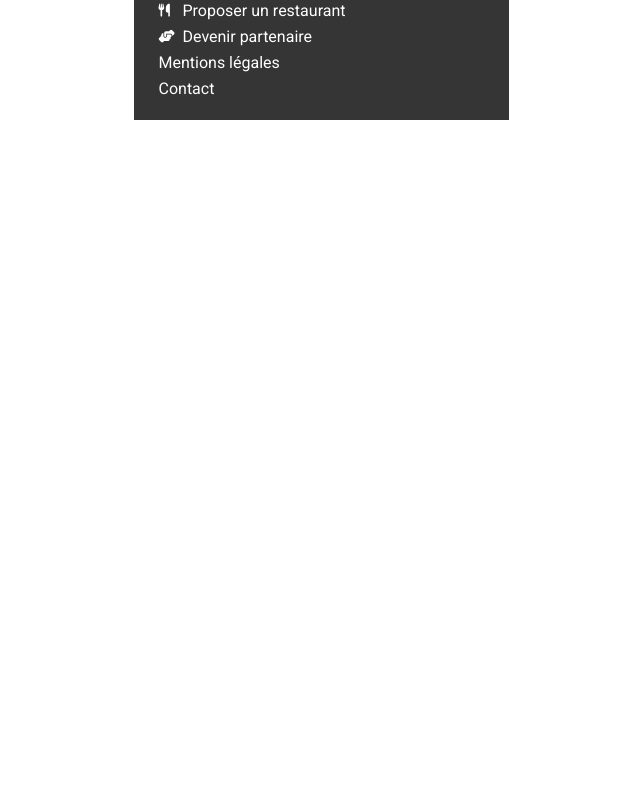
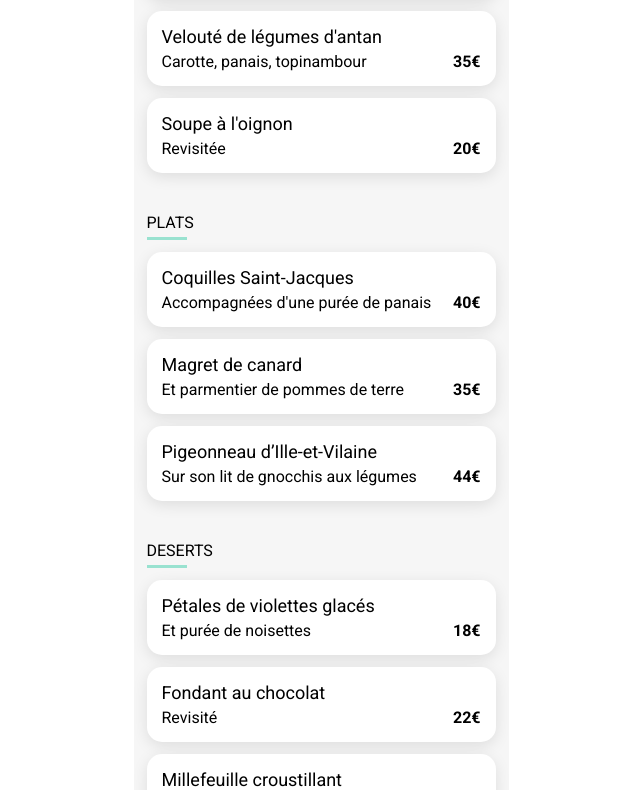
Before and after one commit to debbahj/ohmyfood, a website: page restaurants/menu-a-la-francaise.html in a window 1280 px wide. Shown: the part 494-1284 px from the top of the page, without its empty margins (319-959 px from the left). Before the commit the page ends 800 px from the top, so only its background shows below. Drawn offline with Linux system fonts and the light colour scheme; a web font is replaced by a local one.

Commit message:
Add et Fin du menu des plats

```diff
--- a/restaurants/menu-a-la-francaise.html
+++ b/restaurants/menu-a-la-francaise.html
@@ -1,29 +1,36 @@
 <!DOCTYPE html>
 <html lang="en">
   <head>
-    <meta charset="UTF-8">
-    <meta name="viewport" content="width=device-width, initial-scale=1.0">
+    <meta charset="UTF-8" />
+    <meta name="viewport" content="width=device-width, initial-scale=1.0" />
     <title>Menu - À la française</title>
-    <link rel="preconnect" href="https://fonts.googleapis.com">
-    <link rel="preconnect" href="https://fonts.gstatic.com" crossorigin>
-    <link href="https://fonts.googleapis.com/css2?family=Roboto:wght@400;700&family=Shrikhand&display=swap" rel="stylesheet">
-    <link rel="stylesheet" href="../assets/fontawesome/css/all.min.css">
-    <link rel="stylesheet" href="../assets/style/style.css">
+    <link rel="preconnect" href="https://fonts.googleapis.com" />
+    <link rel="preconnect" href="https://fonts.gstatic.com" crossorigin />
+    <link
+      href="https://fonts.googleapis.com/css2?family=Roboto:wght@400;700&family=Shrikhand&display=swap"
+      rel="stylesheet"
+    />
+    <link rel="stylesheet" href="../assets/fontawesome/css/all.min.css" />
+    <link rel="stylesheet" href="../assets/style/style.css" />
   </head>
   <body>
-
     <header class="menuHeader">
-
       <a href="../index.html" class="menuHeader__link">
         <i class="fas fa-arrow-left"></i>
       </a>
-        <img class="header__logo" src="../assets/Images et textes Ohmyfood/images/logo/ohmyfood@2x.svg" alt="Logo de Ohmyfood">
-
+      <img
+        class="header__logo"
+        src="../assets/Images et textes Ohmyfood/images/logo/ohmyfood@2x.svg"
+        alt="Logo de Ohmyfood"
+      />
     </header>
 
     <main class="menuMain">
-
-        <img class="menuMain__img" src="../assets/Images et textes Ohmyfood/images/restaurants/toa-heftiba-DQKerTsQwi0-unsplash.jpg" alt="Image du restaurant">
+      <img
+        class="menuMain__img"
+        src="../assets/Images et textes Ohmyfood/images/restaurants/toa-heftiba-DQKerTsQwi0-unsplash.jpg"
+        alt="Image du restaurant"
+      />
 
       <div class="menuMain__menu">
         <div class="menuMain__title">
@@ -32,35 +39,139 @@
         </div>
       </div>
 
-        <div class="menuMain__entree">
-            <p class="font__menu--desc">Entrées</p>
-            <div class="menuMain__underline"></div>
-        </div>
-        <div class="menuMain__entree--">
-            <div class="plats">
-                <p>Tartare de poulpe acidulé</p>
-                <p>Aux zestes d'orange</p>
-            </div>
-            <div class="plats"></div>
-            <div class="plats"></div>
+      <div class="menuMain__container">
+        <div class="menuMain__card">
+          <div class="menuMain__entree menuMain__subtitle">
+            <p class="font__menu--desc">ENTRÉES</p>
+            <div class="menuMain__subtitle--underline"></div>
           </div>
 
+          <div class="menuMain__dishe">
+            <div class="menuMain__dishe--desc">
+              <p class="font__menu--dishe">Tartare de poulpe acidulé</p>
+              <p class="font__menu--desc">Aux zestes d'orange</p>
+            </div>
+            <div class="menuMain__dishe--price">
+              <p class="font__menu--price">25<span>€</span></p>
+            </div>
+          </div>
+          <div class="menuMain__dishe">
+            <div class="menuMain__dishe--desc">
+              <p class="font__menu--dishe">Velouté de légumes d'antan</p>
+              <p>Carotte, panais, topinambour</p>
+            </div>
+            <div class="menuMain__dishe--price">
+              <p class="font__menu--price">35<span>€</span></p>
+            </div>
+          </div>
+          <div class="menuMain__dishe">
+            <div class="menuMain__dishe--desc">
+              <p class="font__menu--dishe">Soupe à l'oignon</p>
+              <p>Revisitée</p>
+            </div>
+            <div class="menuMain__dishe--price">
+              <p class="font__menu--price">20<span>€</span></p>
+            </div>
+          </div>
+        </div>
+
+        <div class="menuMain__card">
+          <div class="menuMain__plat menuMain__subtitle">
+            <p class="font__menu--desc">PLATS</p>
+            <div class="menuMain__subtitle--underline"></div>
+          </div>
+
+          <div class="menuMain__dishe">
+            <div class="menuMain__dishe--desc">
+              <p class="font__menu--dishe">Coquilles Saint-Jacques</p>
+              <p>Accompagnées d'une purée de panais</p>
+            </div>
+            <div class="menuMain__dishe--price">
+              <p class="font__menu--price">40<span>€</span></p>
+            </div>
+          </div>
+          <div class="menuMain__dishe">
+            <div class="menuMain__dishe--desc">
+              <p class="font__menu--dishe">Magret de canard</p>
+              <p>Et parmentier de pommes de terre</p>
+            </div>
+            <div class="menuMain__dishe--price">
+              <p class="font__menu--price">35<span>€</span></p>
+            </div>
+          </div>
+          <div class="menuMain__dishe">
+            <div class="menuMain__dishe--desc">
+              <p class="font__menu--dishe">Pigeonneau d’Ille-et-Vilaine</p>
+              <p>Sur son lit de gnocchis aux légumes</p>
+            </div>
+            <div class="menuMain__dishe--price">
+              <p class="font__menu--price">44<span>€</span></p>
+            </div>
+          </div>
+        </div>
+
+        <div class="menuMain__card">
+          <div class="menuMain__desert menuMain__subtitle">
+            <p class="font__menu--desc">DESERTS</p>
+            <div class="menuMain__subtitle--underline"></div>
+          </div>
+
+          <div class="menuMain__dishe">
+            <div class="menuMain__dishe--desc">
+              <p class="font__menu--dishe">Pétales de violettes glacés</p>
+              <p>Et purée de noisettes</p>
+            </div>
+            <div class="menuMain__dishe--price">
+              <p class="font__menu--price">18<span>€</span></p>
+            </div>
+          </div>
+          <div class="menuMain__dishe">
+            <div class="menuMain__dishe--desc">
+              <p class="font__menu--dishe">Fondant au chocolat</p>
+              <p>Revisité</p>
+            </div>
+            <div class="menuMain__dishe--price">
+              <p class="font__menu--price">22<span>€</span></p>
+            </div>
+          </div>
+          <div class="menuMain__dishe">
+            <div class="menuMain__dishe--desc">
+              <p class="font__menu--dishe">Millefeuille croustillant</p>
+              <p>Myrtilles et pâte d’amande</p>
+            </div>
+            <div class="menuMain__dishe--price">
+              <p class="font__menu--price">23<span>€</span></p>
+            </div>
+          </div>
+        </div>
+
+        <a href="#">
+          <button class="button">Commander</button>
+        </a>
+      </div>
     </main>
 
     <footer class="footer">
-
       <div>
-            <a href="../index.html"><p class="footer__title font__home--footer">ohmyfood</p></a>
+        <a href="../index.html"
+          ><p class="footer__title font__home--footer">ohmyfood</p></a
+        >
       </div>
 
       <div class="footer__subtitle font__home--footer--desc">
-            <a href="#"><p class="footer__subtitle--icon"><i class="fas fa-utensils"></i>Proposer un restaurant</p></a>
-            <a href="#"><p class="footer__subtitle--icon"><i class="fas fa-handshake-angle"></i>Devenir partenaire</p></a>
+        <a href="#"
+          ><p class="footer__subtitle--icon">
+            <i class="fas fa-utensils"></i>Proposer un restaurant
+          </p></a
+        >
+        <a href="#"
+          ><p class="footer__subtitle--icon">
+            <i class="fas fa-handshake-angle"></i>Devenir partenaire
+          </p></a
+        >
         <a href="#"><p>Mentions légales</p></a>
         <a href="#"><p>Contact</p></a>
       </div>
-
     </footer>
-
   </body>
 </html>
--- a/scss/components/_index.scss
+++ b/scss/components/_index.scss
@@ -1,4 +1,5 @@
 @forward "./buttons";
+@forward './menu-dishe';
 @forward "./input";
 @forward "./discover";
 @forward "./how-to-use.scss";
--- /dev/null
+++ b/scss/components/_menu-dishe.scss
@@ -0,0 +1,5 @@
+.menuMain__dishe {
+  border-radius: 15px;
+  background: white;
+  box-shadow: 0px 4.011px 15.043px 0px rgba(0, 0, 0, 0.1);
+}
--- a/scss/layouts/_restaurant.scss
+++ b/scss/layouts/_restaurant.scss
@@ -1,4 +1,5 @@
 @use "../utils/variables" as utils;
+@use '../components/index' as comp;
 
 .restaurant {
     background: utils.$color-bg;
@@ -49,9 +50,7 @@
     &__menu {
         display: flex;
         padding: 0 17px;
-        gap: 40px;
         border-radius: 40px 40px 0 0;
-
         position: relative;
         top: -35px;
         margin-top: -25px;
@@ -65,4 +64,36 @@
         gap: 100px;
         font-size: 22px;
     }
+    &__container {
+        display: flex;
+        flex-direction: column;
+        padding: 0 13px;
+        gap: 40px;
+    }
+    &__card {
+        display: flex;
+        flex-direction: column;
+        gap: 12px;
+    }
+    &__subtitle {
+        display: flex;
+        flex-direction: column;
+        gap: 5px;
+        &--underline {
+            width: 40px;
+            height: 3px;
+            background: utils.$color-tertiary;
+        }
+    }
+    &__dishe {
+        display: flex;
+        justify-content: space-between;
+        align-items: flex-end;
+        padding: 15px;
+        &--desc {
+            display: flex;
+            flex-direction: column;
+            gap: 5px;
+        }
+    }
 }
--- a/scss/utils/_fonts.scss
+++ b/scss/utils/_fonts.scss
@@ -40,7 +40,7 @@ $ff-text: Roboto, sans-serif; // Par defaut
     font-size: 1.75rem; // 28px
     font-weight: 400;
     }
-    &--desc { // En-tete des plats (Entrees, Plats, Desserts)
+    &--desc { // En-tete des plats (Entrees, Plats, Desserts) + Accompagnement du plat
         font-size: 1rem;
         font-weight: 300;
     }
@@ -48,8 +48,7 @@ $ff-text: Roboto, sans-serif; // Par defaut
         font-size: 1.125rem;
         font-weight: 500;
     }
-    &--side-dishe { // Accompagnement du plat
-        font-size: 1rem;
-        font-weight: 300;
+    &--price {
+        font-weight: 700;
     }
 }
```
Also changed, not shown: assets/style/style.css, 1 other file. Lines whose indentation alone changed are shown as unchanged.
